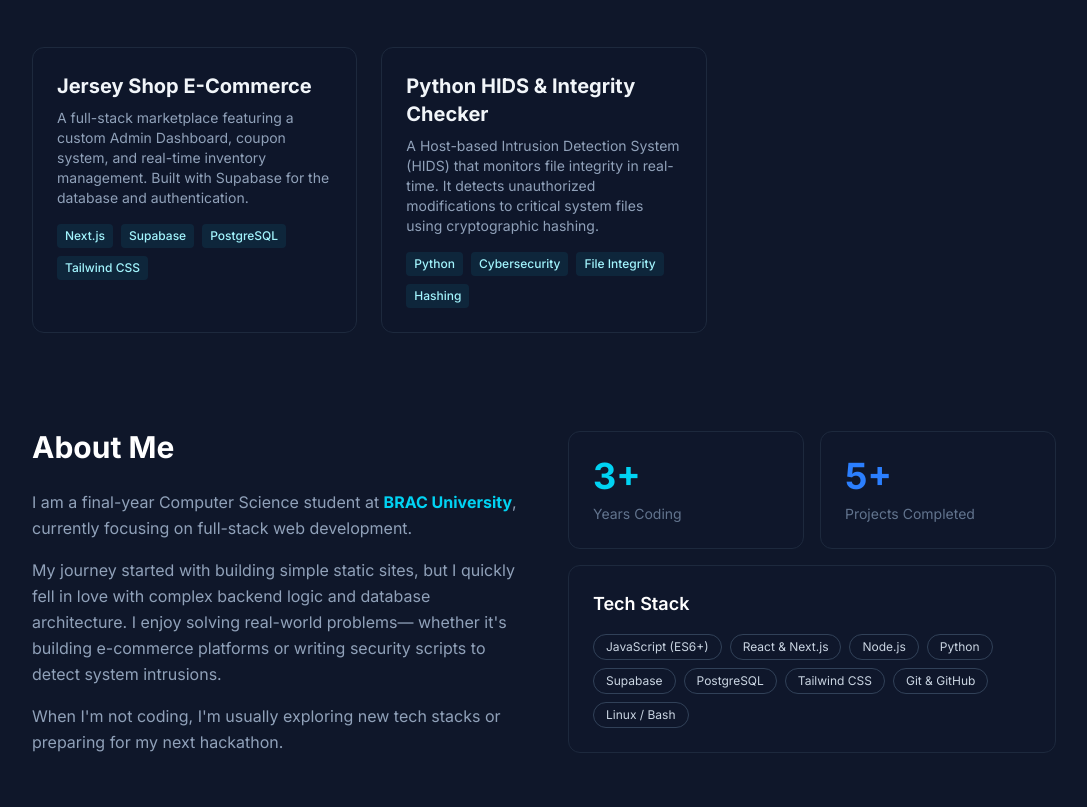
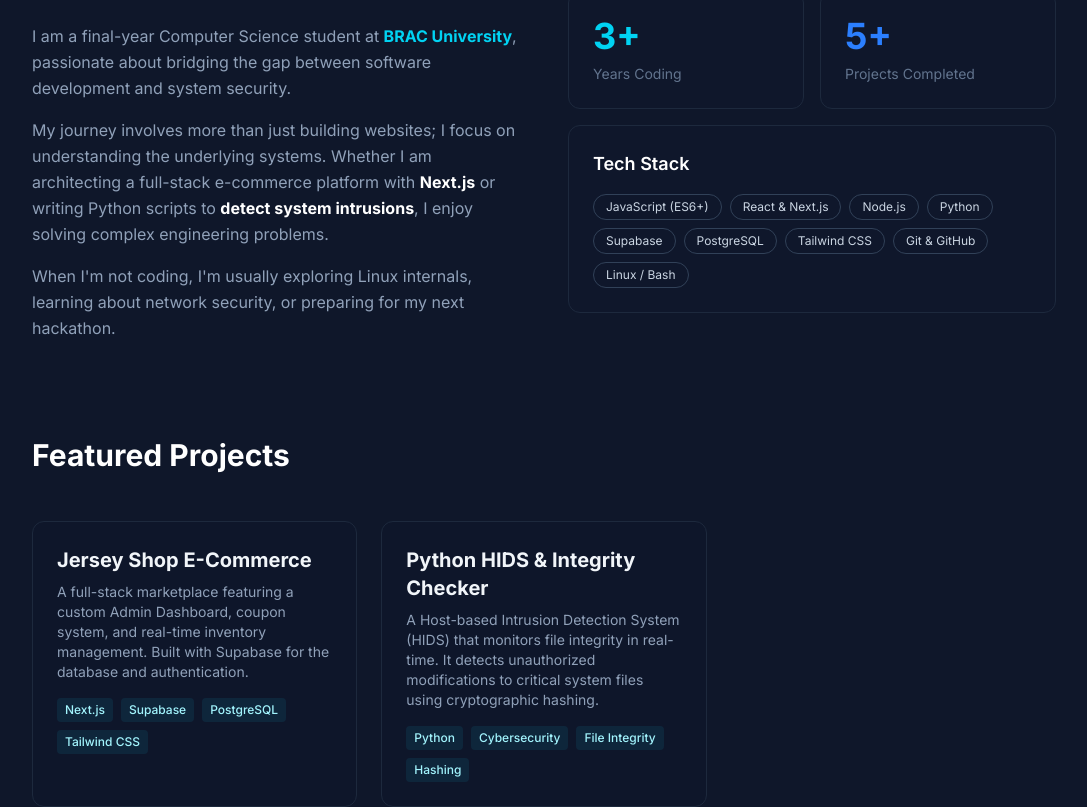
Before and after one commit to I-amAnonymous/my-portfolio, a Next.js app: page / in a window 1280 px wide. Shown: the part 697-1504 px from the top of the page, without its empty margins (96-1183 px from the left). Built offline with nearby package versions, Linux system fonts and the light colour scheme.

Commit message:
Reorder layout: About section before Projects

```diff
--- a/app/page.tsx
+++ b/app/page.tsx
@@ -1,4 +1,4 @@
-"use client"; // This line is crucial for animations
+"use client";
 
 import Image from "next/image";
 import { useState, useEffect, useRef } from "react";
@@ -7,11 +7,9 @@
 const ScrambleText = () => {
   const [text, setText] = useState("SHAFAYATUR RAHMAN");
   const TARGET_TEXT = "SHAFAYATUR RAHMAN";
-  const CYCLES_PER_LETTER = 2; // How many scrambles before settling on a letter
-  const SHUFFLE_TIME = 40; // Speed of the shuffle in milliseconds
-  const CHARS = "!@#$%^&*():{};|,.<>/?Zsdfghjklqwertyuiop"; // You can add Chinese chars here if you want: "系统安全数据连接中"
+  const CYCLES_PER_LETTER = 2;
+  const SHUFFLE_TIME = 40;
 
-  // Ref to keep track of the animation interval
   const intervalRef = useRef<NodeJS.Timeout | null>(null);
 
   useEffect(() => {
@@ -21,11 +19,9 @@
       const scrambled = TARGET_TEXT.split("")
         .map((char, index) => {
           if (pos / CYCLES_PER_LETTER > index) {
-            return char; // The character is "solved"
+            return char;
           }
-
-          // Return a random Chinese/Symbol character
-          const randomChars = "诶比西迪伊艾弗吉艾尺艾杰开艾勒马娜系统数据连接"; // Mixed Chinese/Symbols
+          const randomChars = "诶比西迪伊艾弗吉艾尺艾杰开艾勒马娜系统数据连接!@#$%^&*()";
           return randomChars[Math.floor(Math.random() * randomChars.length)];
         })
         .join("");
@@ -77,7 +73,6 @@
             Available for hire
           </p>
 
-          {/* THE NEW DYNAMIC NAME HEADER */}
           <h1 className="mb-4 text-4xl font-extrabold tracking-tight text-white md:text-6xl min-h-[60px]">
              Hi, I'm <br className="md:hidden" />
              <ScrambleText />
@@ -122,56 +117,22 @@
 
       </div>
 
-      {/* --- PROJECTS SECTION --- */}
-      <section id="projects" className="w-full max-w-5xl">
-        <h2 className="mb-12 text-3xl font-bold text-white text-center lg:text-left">
-          Featured Projects
-        </h2>
-
-        <div className="grid grid-cols-1 md:grid-cols-2 lg:grid-cols-3 gap-6">
-          {projects.map((project, index) => (
-            <a
-              key={index}
-              href={project.link}
-              target="_blank"
-              rel="noopener noreferrer"
-              className="group block rounded-xl border border-slate-800 bg-slate-900/50 p-6 hover:bg-slate-800/50 hover:border-cyan-500/50 transition-all duration-300"
-            >
-              <h3 className="mb-2 text-xl font-bold text-slate-100 group-hover:text-cyan-400 transition-colors">
-                {project.title}
-              </h3>
-              <p className="mb-4 text-sm text-slate-400">
-                {project.description}
-              </p>
-
-              <div className="flex flex-wrap gap-2">
-                {project.techStack.map((tech) => (
-                  <span key={tech} className="text-xs font-medium text-cyan-200 bg-cyan-900/30 px-2 py-1 rounded">
-                    {tech}
-                  </span>
-                ))}
-              </div>
-            </a>
-          ))}
-        </div>
-      </section>
-
-      {/* --- ABOUT SECTION --- */}
-      <section className="w-full max-w-5xl mt-24 mb-12 grid grid-cols-1 md:grid-cols-2 gap-12 items-center">
+      {/* --- ABOUT SECTION (Now moved above Projects) --- */}
+      <section className="w-full max-w-5xl mb-24 grid grid-cols-1 md:grid-cols-2 gap-12 items-center">
         <div>
           <h2 className="text-3xl font-bold text-white mb-6">About Me</h2>
           <div className="space-y-4 text-slate-400 leading-relaxed">
             <p>
               I am a final-year Computer Science student at <strong className="text-cyan-400">BRAC University</strong>,
-              currently focusing on full-stack web development.
+              passionate about bridging the gap between software development and system security.
             </p>
             <p>
-              My journey started with building simple static sites, but I quickly fell in love with
-              complex backend logic and database architecture. I enjoy solving real-world problems—
-              whether it's building e-commerce platforms or writing security scripts to detect system intrusions.
+              My journey involves more than just building websites; I focus on understanding the underlying systems.
+              Whether I am architecting a full-stack e-commerce platform with <strong className="text-white">Next.js</strong> or
+              writing Python scripts to <strong className="text-white">detect system intrusions</strong>, I enjoy solving complex engineering problems.
             </p>
             <p>
-              When I'm not coding, I'm usually exploring new tech stacks or preparing for my next hackathon.
+              When I'm not coding, I'm usually exploring Linux internals, learning about network security, or preparing for my next hackathon.
             </p>
           </div>
         </div>
@@ -208,6 +169,40 @@
         </div>
       </section>
 
+      {/* --- PROJECTS SECTION --- */}
+      <section id="projects" className="w-full max-w-5xl">
+        <h2 className="mb-12 text-3xl font-bold text-white text-center lg:text-left">
+          Featured Projects
+        </h2>
+
+        <div className="grid grid-cols-1 md:grid-cols-2 lg:grid-cols-3 gap-6">
+          {projects.map((project, index) => (
+            <a
+              key={index}
+              href={project.link}
+              target="_blank"
+              rel="noopener noreferrer"
+              className="group block rounded-xl border border-slate-800 bg-slate-900/50 p-6 hover:bg-slate-800/50 hover:border-cyan-500/50 transition-all duration-300"
+            >
+              <h3 className="mb-2 text-xl font-bold text-slate-100 group-hover:text-cyan-400 transition-colors">
+                {project.title}
+              </h3>
+              <p className="mb-4 text-sm text-slate-400">
+                {project.description}
+              </p>
+
+              <div className="flex flex-wrap gap-2">
+                {project.techStack.map((tech) => (
+                  <span key={tech} className="text-xs font-medium text-cyan-200 bg-cyan-900/30 px-2 py-1 rounded">
+                    {tech}
+                  </span>
+                ))}
+              </div>
+            </a>
+          ))}
+        </div>
+      </section>
+
       {/* --- FOOTER --- */}
       <footer className="w-full max-w-5xl mt-24 border-t border-slate-800 pt-8 pb-12 flex flex-col md:flex-row justify-between items-center text-slate-500 text-sm">
         <p>© {new Date().getFullYear()} Shafayatur Rahman. All rights reserved.</p>
```
